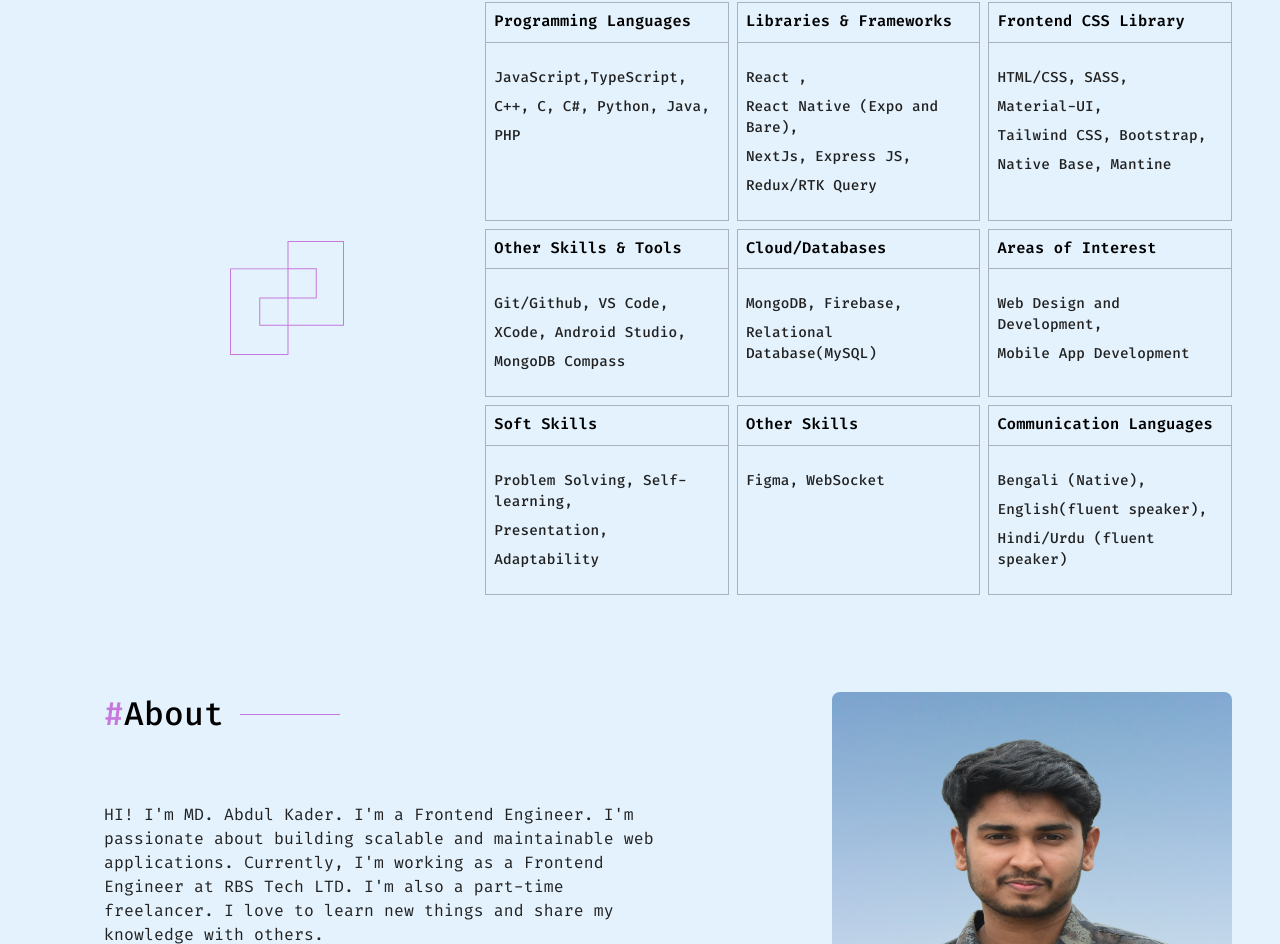
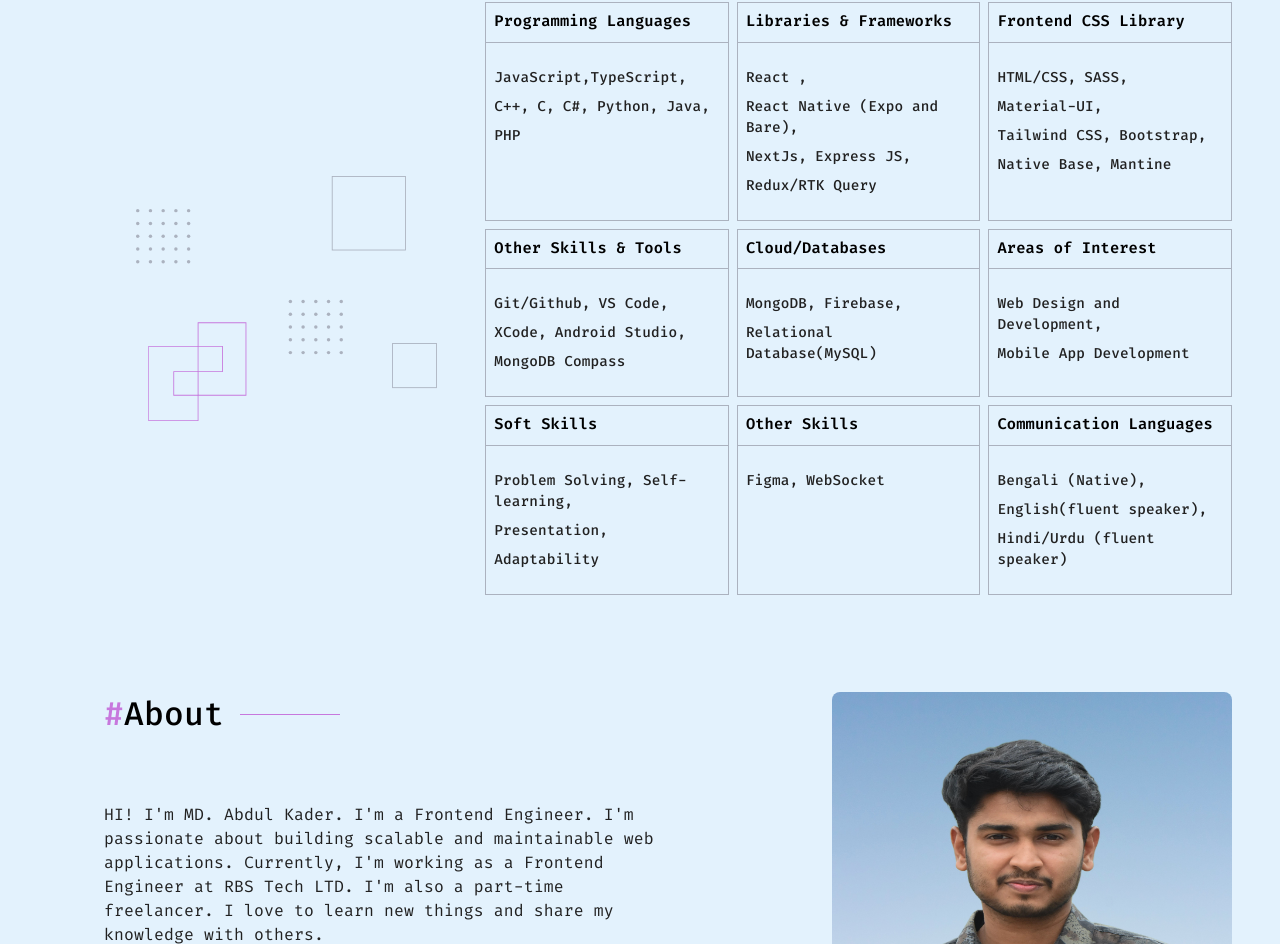
Before and after one commit to abdulkadershohan/react-protfolio, a React (Create React App) app: page / in a window 1280 px wide. Shown: the part 1750-2694 px from the top of the page. Built offline with nearby package versions, Linux system fonts and the light colour scheme.

Commit message:
skills left image update

```diff
--- a/src/components/skils/Skils.js
+++ b/src/components/skils/Skils.js
@@ -2,22 +2,14 @@ import { Grid } from "@mui/material";
 import { Box, Stack } from "@mui/system";
 import React from "react";
 import { useSelector } from "react-redux";
+import skillLeftImg from '../../assets/images/skillRacktangle.svg';
 import { CTypography } from "../../utility";
 
 const Ractangle = () => {
     return (
-        <svg
-            width="114" height="114" viewBox="0 0 114 114" fill="none" xmlns="http://www.w3.org/2000/svg">
-            <mask id="path-1-inside-1_4_64" fill="white">
-                <path fillRule="evenodd" clipRule="evenodd" d="M57.5 0H85.75H114V28.25V56.5V84.75H85.75H57.5V56.5H85.75V28.25H57.5V0Z" />
-            </mask>
-            <path d="M57.5 0V-1H56.5V0H57.5ZM114 0H115V-1H114V0ZM114 84.75V85.75H115V84.75H114ZM57.5 84.75H56.5V85.75H57.5V84.75ZM57.5 56.5V55.5H56.5V56.5H57.5ZM85.75 56.5V57.5H86.75V56.5H85.75ZM85.75 28.25H86.75V27.25H85.75V28.25ZM57.5 28.25H56.5V29.25H57.5V28.25ZM85.75 -1H57.5V1H85.75V-1ZM114 -1H85.75V1H114V-1ZM115 28.25V0H113V28.25H115ZM115 56.5V28.25H113V56.5H115ZM115 84.75V56.5H113V84.75H115ZM85.75 85.75H114V83.75H85.75V85.75ZM85.75 83.75H57.5V85.75H85.75V83.75ZM58.5 84.75V56.5H56.5V84.75H58.5ZM57.5 57.5H85.75V55.5H57.5V57.5ZM84.75 28.25V56.5H86.75V28.25H84.75ZM57.5 29.25H85.75V27.25H57.5V29.25ZM56.5 0V28.25H58.5V0H56.5Z" fill="#C778DD" mask="url(#path-1-inside-1_4_64)" />
-            <mask id="path-3-outside-2_4_64" maskUnits="userSpaceOnUse" x="0" y="27.2501" width="59" height="87" fill="black">
-                <rect fill="white" y="27.2501" width="59" height="87" />
-                <path fillRule="evenodd" clipRule="evenodd" d="M1 28.2501H29.25H57.5V56.5001H29.25V84.7501H57.5V113H29.25H1V84.7501V56.5001V28.2501Z" />
-            </mask>
-            <path d="M1 28.2501V27.2501H0V28.2501H1ZM57.5 28.2501H58.5V27.2501H57.5V28.2501ZM57.5 56.5001V57.5001H58.5V56.5001H57.5ZM29.25 56.5001V55.5001H28.25V56.5001H29.25ZM29.25 84.7501H28.25V85.7501H29.25V84.7501ZM57.5 84.7501H58.5V83.7501H57.5V84.7501ZM57.5 113V114H58.5V113H57.5ZM1 113H0V114H1V113ZM29.25 27.2501H1V29.2501H29.25V27.2501ZM57.5 27.2501H29.25V29.2501H57.5V27.2501ZM58.5 56.5001V28.2501H56.5V56.5001H58.5ZM29.25 57.5001H57.5V55.5001H29.25V57.5001ZM30.25 84.7501V56.5001H28.25V84.7501H30.25ZM29.25 85.7501H57.5V83.7501H29.25V85.7501ZM56.5 84.7501V113H58.5V84.7501H56.5ZM57.5 112H29.25V114H57.5V112ZM1 114H29.25V112H1V114ZM0 84.7501V113H2V84.7501H0ZM0 56.5001V84.7501H2V56.5001H0ZM0 28.2501V56.5001H2V28.2501H0Z" fill="#C778DD" mask="url(#path-3-outside-2_4_64)" />
-        </svg>
+        <Stack p={4}>
+            <img src={skillLeftImg} alt="skillLeftImg" style={{ width: '100%', height: 'auto' }} />
+        </Stack >
 
     )
 }
```
Also changed, not shown: src/assets/images/skillRacktangle.svg (added).
